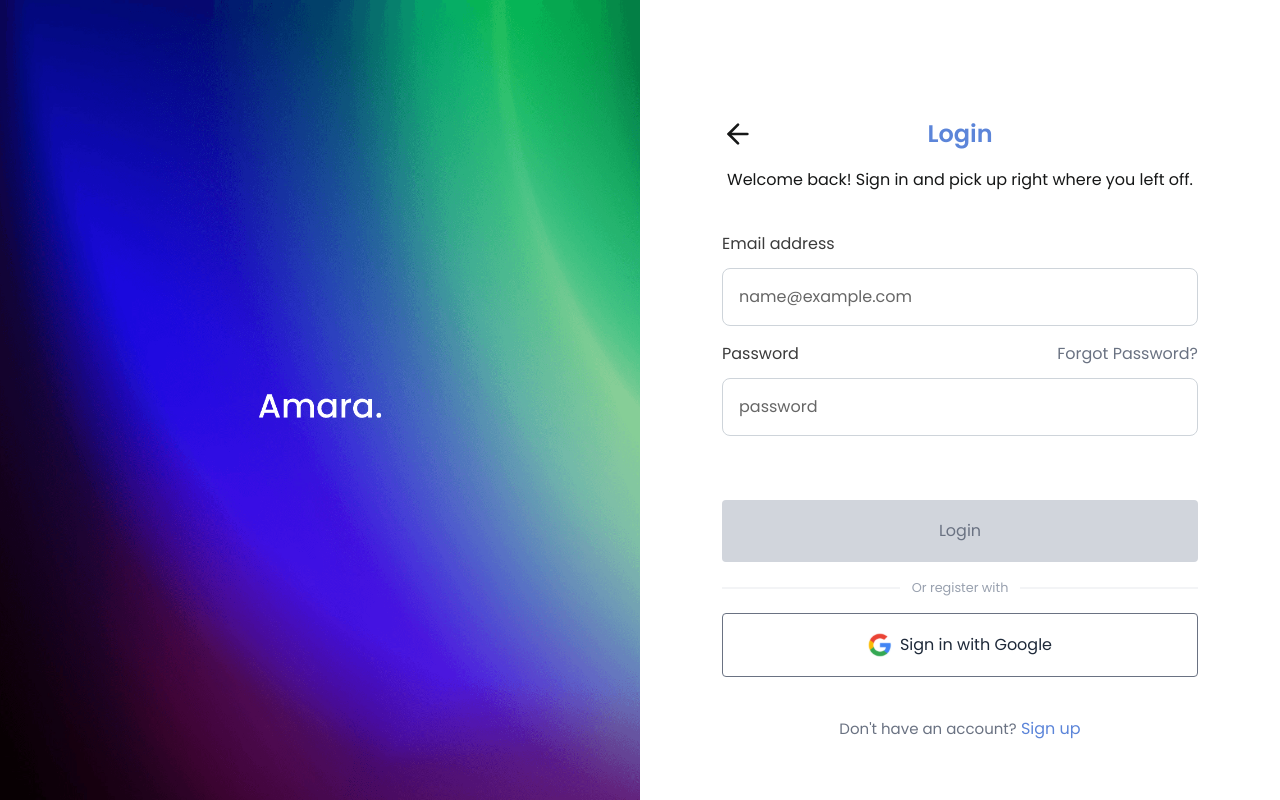
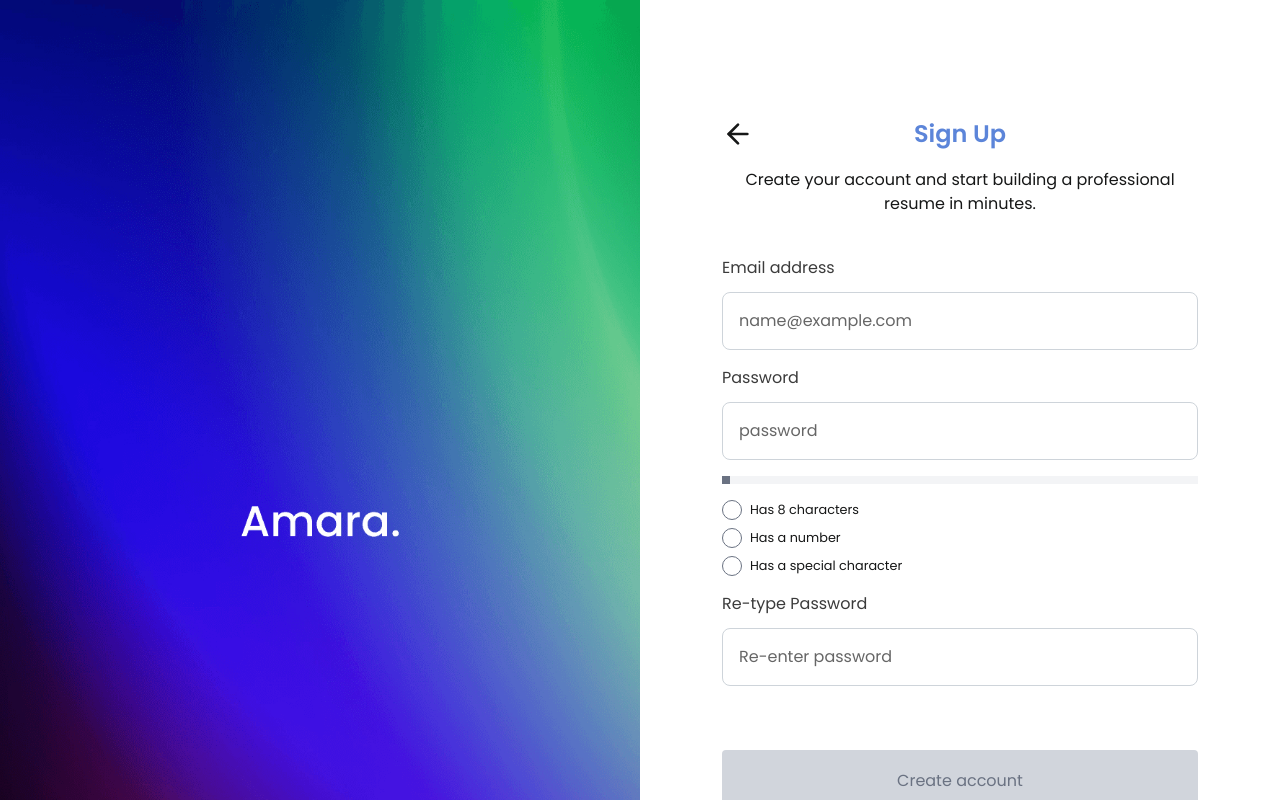
Before and after one commit to AEnedahg/amara, a Next.js app in the folder frontend/: page /signup in a window 1280 px wide. Shown: the top 800 px of the page. Built offline with nearby package versions, Linux system fonts and the light colour scheme; no server answers.

Commit message:
Update page.tsx

```diff
--- a/frontend/src/app/(auth)/signup/page.tsx
+++ b/frontend/src/app/(auth)/signup/page.tsx
@@ -2,59 +2,38 @@
 
 import AuthWrapper from "@/components/auth/AuthWrapper";
 import HeadLine from "@/components/auth/HeadLine";
-import EmailField from "@/components/auth/login/EmailField";
-import PasswordField from "@/components/auth/login/PasswordField";
+import EmailField from "@/components/auth/signup/EmailField";
+import { useForm } from "react-hook-form";
+import { zodResolver } from "@hookform/resolvers/zod";
+import { signupSchema, signupSchemaType } from "@/schema/signupSchema";
+import PasswordField from "@/components/auth/signup/PasswordField";
+import ConfirmPasswordField from "@/components/auth/signup/ConfirmPasswordField";
 import Button from "@/components/auth/Button";
 import OrRegisterWith from "@/components/auth/OrRegisterWith";
 import GoogleButton from "@/components/auth/GoogleButton";
 import AuthFooter from "@/components/auth/AuthFooter";
-
-import { useForm } from "react-hook-form";
-import { zodResolver } from "@hookform/resolvers/zod";
-import { loginSchema, type loginSchemaType } from "@/schema/loginSchema";
-
-import { useLogin } from "@/hooks/useLogin";
+import { useSignup } from "@/hooks/useSignup";
 import { useRouter } from "next/navigation";
-import axios from "axios";
 
 export default function Page() {
     const router = useRouter();
 
-    const form = useForm<loginSchemaType>({
-        resolver: zodResolver(loginSchema),
+    const form = useForm<signupSchemaType>({
+        resolver: zodResolver(signupSchema),
         defaultValues: {
             email: "",
             password: "",
+            confirm_password: "",
         },
         mode: "onChange",
     });
 
-    const loginMutation = useLogin();
+    const signupMutation = useSignup();
 
-    const onSubmit = (data: loginSchemaType) => {
-        loginMutation.mutate(data, {
+    const onSubmit = (data: signupSchemaType) => {
+        signupMutation.mutate(data, {
             onSuccess: () => {
-                router.push("/");
-            },
-
-            onError: (error) => {
-                if (axios.isAxiosError(error)) {
-                    const errors = error.response?.data?.errors;
-
-                    if (errors?.email?.[0]) {
-                        form.setError("email", {
-                            type: "server",
-                            message: errors.email[0],
-                        });
-                    }
-
-                    if (errors?.password?.[0]) {
-                        form.setError("password", {
-                            type: "server",
-                            message: errors.password[0],
-                        });
-                    }
-                }
+                router.push("/confirm_email");
             },
         });
     };
@@ -64,8 +43,8 @@ export default function Page() {
             <HeadLine
                 hasArrow={true}
                 linkto="/"
-                heading="Login"
-                para="Welcome back! Sign in and pick up right where you left off."
+                heading="Sign Up"
+                para="Create your account and start building a professional resume in minutes."
             />
 
             <form className="w-full" onSubmit={form.handleSubmit(onSubmit)}>
@@ -81,24 +60,30 @@ export default function Page() {
                     watch={form.watch}
                 />
 
+                <ConfirmPasswordField
+                    register={form.register}
+                    errors={form.formState.errors}
+                    watch={form.watch}
+                />
+
                 <Button
                     type="submit"
                     disabled={
-                        !form.formState.isValid || loginMutation.isPending
+                        !form.formState.isValid || signupMutation.isPending
                     }
-                    isLoading={loginMutation.isPending}
+                    isLoading={signupMutation.isPending}
                 >
-                    Login
+                    Create account
                 </Button>
 
                 <OrRegisterWith />
 
-                <GoogleButton linkHref="/">Sign in with Google</GoogleButton>
+                <GoogleButton linkHref="/">Sign up with Google</GoogleButton>
 
                 <AuthFooter
-                    optionText="Don't have an account?"
-                    optionLinkText="Sign up"
-                    optionLinkHref="/signup"
+                    optionText="Already have an account?"
+                    optionLinkText="Login"
+                    optionLinkHref="/login"
                 />
             </form>
         </AuthWrapper>
```
